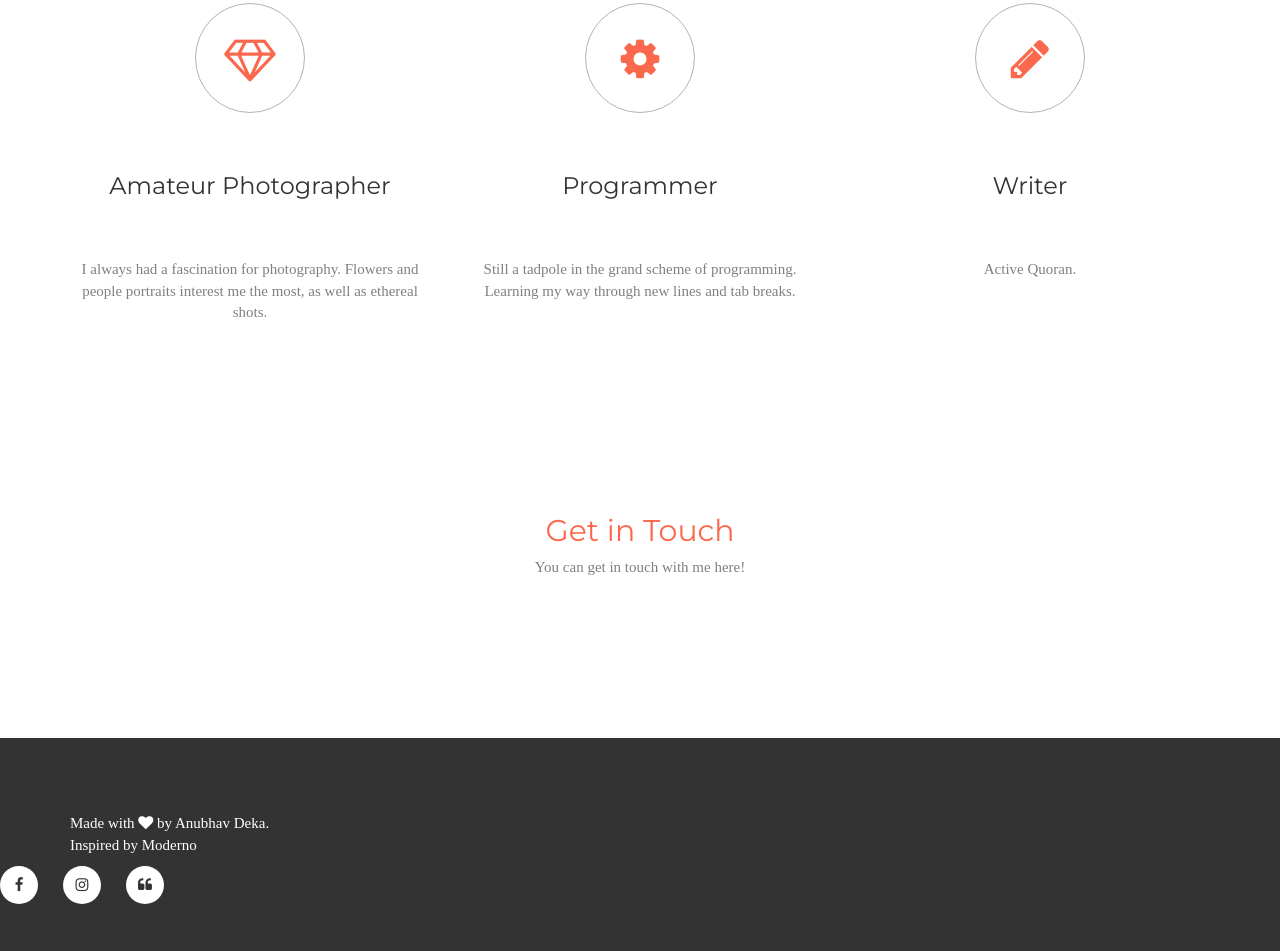
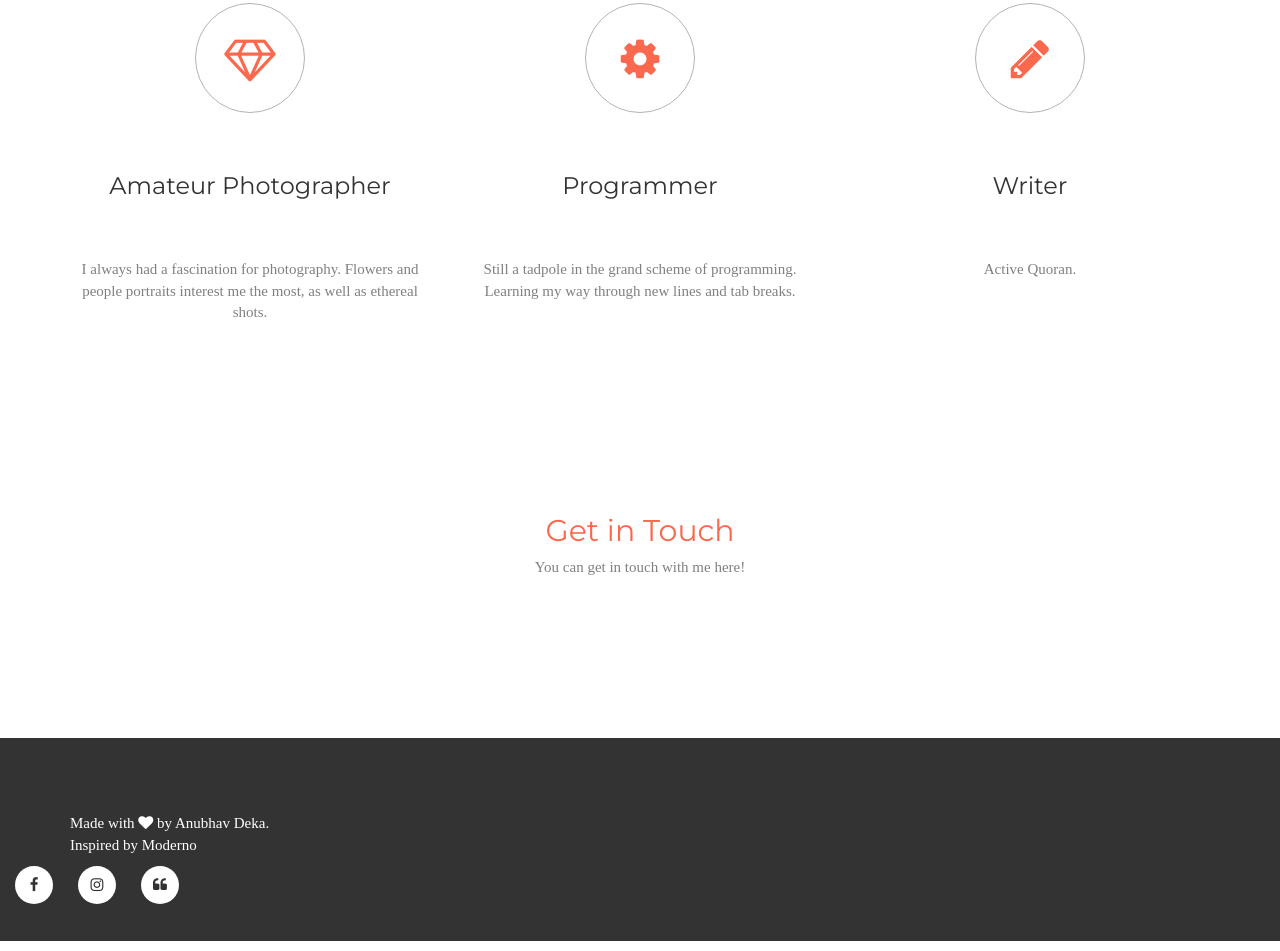
Before and after one commit to anubhavdeka/anubhavdeka.github.io, a plain HTML site: page index.html in a window 1280 px wide. Shown: the part 907-1858 px from the top of the page. Drawn offline with nearby package versions, Linux system fonts and the light colour scheme.

Commit message:
#20
Final. Playing with icon sizes and layout.

```diff
--- a/index.html
+++ b/index.html
@@ -108,10 +108,14 @@
 			<p class = "love"> Made with <i class="fa fa-heart"></i> by Anubhav Deka.<br> Inspired by Moderno</p>
 		</div>
 
-		<ul class="social-icons">
-				<li><a href="https://www.facebook.com/doraemonisdeviledup"><i class="fa fa-facebook"></i></a></li>
-				<li><a href="https://www.instagram.com/anubhav_deka/"><i class="fa fa-instagram"></i></a></li>
-				<li><a href="https://www.instagram.com/anubhav_deka/"><i class="fa fa-quote-left"></i></a></li>
+		<div class="col-md-4">
+			<ul class="social-icons">
+					<li><a href="https://www.facebook.com/doraemonisdeviledup"><i class="fa fa-facebook"></i></a></li>
+					<li><a href="https://www.instagram.com/anubhav_deka/"><i class="fa fa-instagram"></i></a></li>
+					<li><a href="https://www.instagram.com/anubhav_deka/"><i class="fa fa-quote-left"></i></a></li>
+			</ul>
+		</div>
+
 	</footer>
 	<!-- Footer end  -->
 
```
